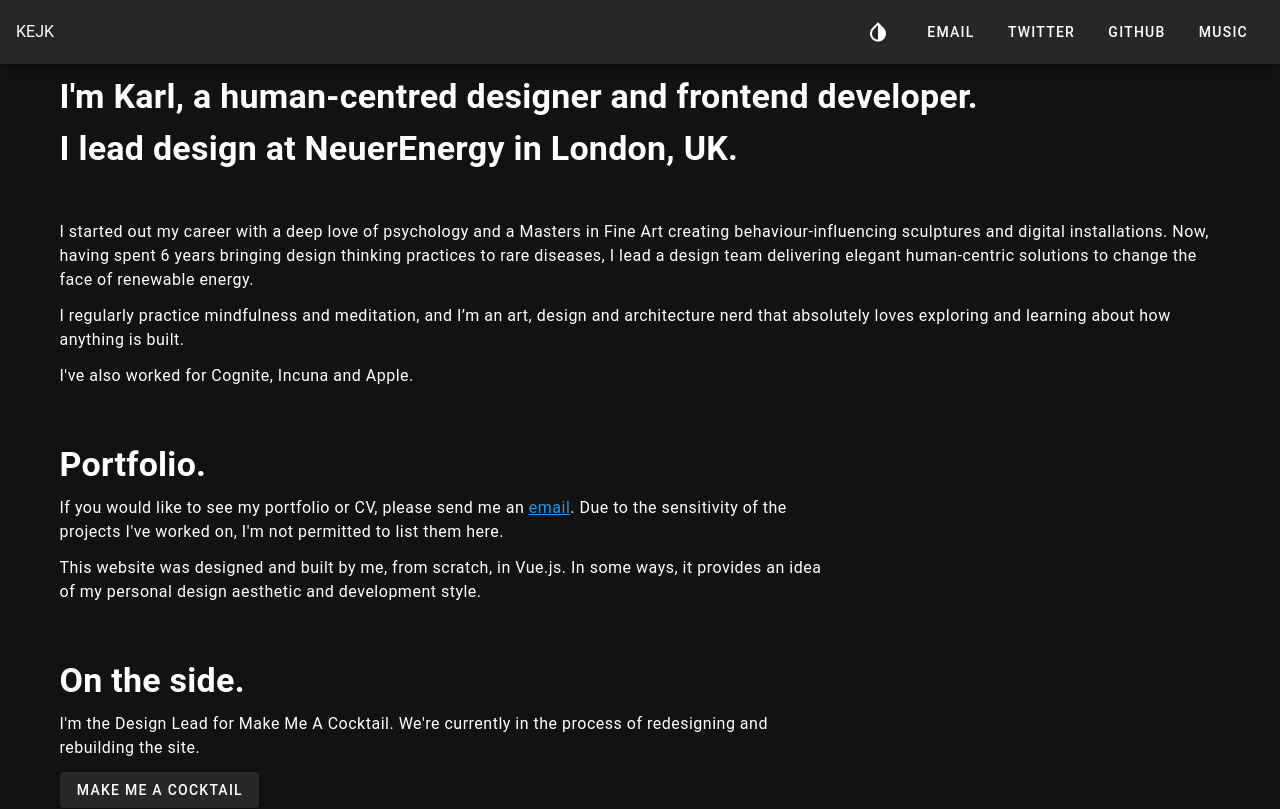
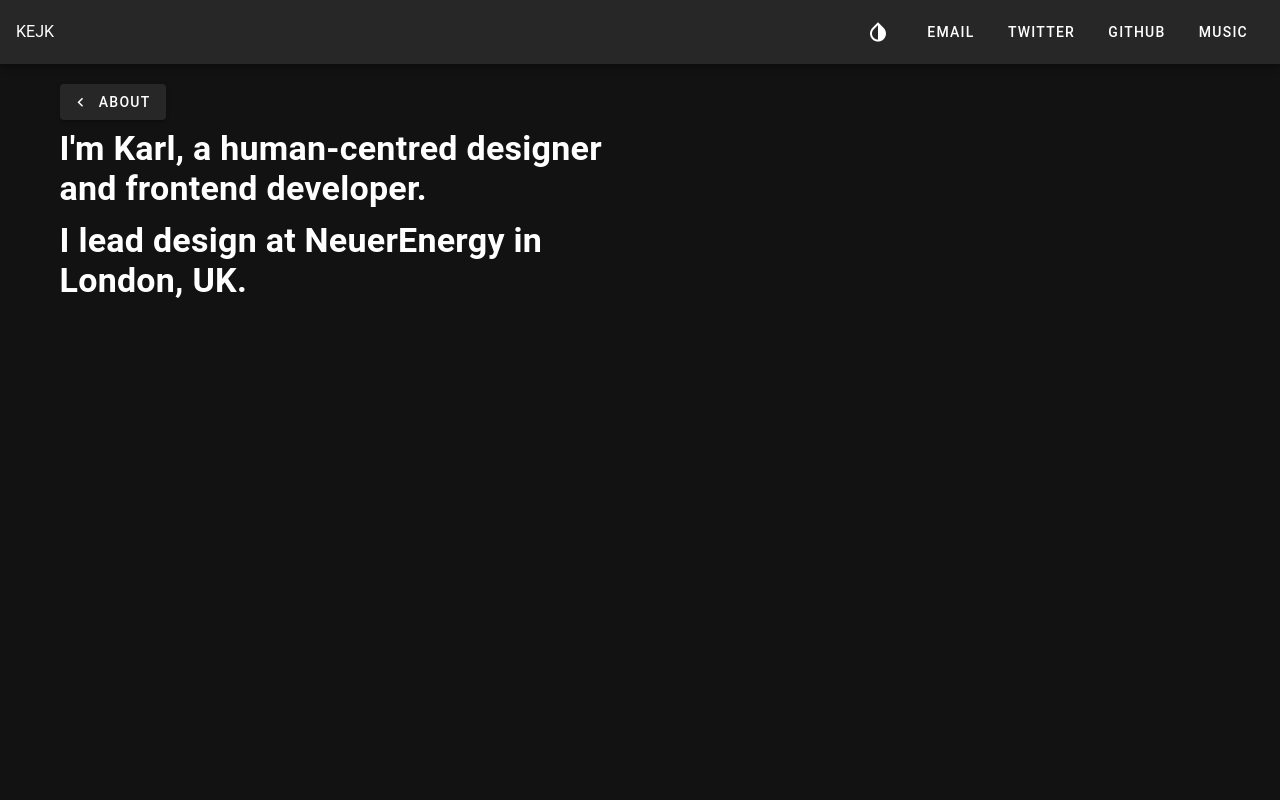
Before and after one commit to kemiljk/kejk_vue_rebuild, a Vue app: page /uses in a window 1280 px wide. Shown: the top 809 px of the page. Built offline with nearby package versions, Linux system fonts and the light colour scheme.

Commit message:
Added in proper page switching to load /uses page

```diff
--- a/src/App.vue
+++ b/src/App.vue
@@ -9,37 +9,42 @@
         <v-icon>mdi-invert-colors</v-icon>
       </v-btn>
       <v-btn href="mailto:hi@kejk.co" target="_blank" text>
-        <span>Email</span>
+        Email
       </v-btn>
       <v-btn href="https://www.twitter.com/_kejk" target="_blank" text>
-        <span>Twitter</span>
+        Twitter
       </v-btn>
-      <v-btn href="https://github.com/kemiljk" target="_blank" text>
-        <span>Github</span>
+      <v-btn href="https://github.com/kemiljk" target="_blank" text>Github
       </v-btn>
       <v-btn
         href="https://music.apple.com/gb/album/cornerstone/1300802348"
         target="_blank"
-        text
-
-      >
-        <span>Music</span>
+        text>Music
       </v-btn>
     </v-app-bar>
-
     <v-content>
-      <About />
+      <router-view></router-view>
     </v-content>
   </v-app>
 </template>
 
 <script>
-import About from "./components/About";
 
 export default {
   name: "App",
-  components: {
-    About
+  data() {
+		return {
+			links: [
+				{
+					label: 'About',
+					url: '/'
+				},
+				{
+					label: 'Uses',
+					url: '/uses'
+        }
+      ]
+    }
   },
   methods: {
     toggleTheme() {
@@ -47,8 +52,6 @@ export default {
       this.image
     }
   },
-  data: () => ({
-    //
-  })
 };
+
 </script>
--- a/src/router/index.js
+++ b/src/router/index.js
@@ -1,10 +1,14 @@
-/* import Vue from 'vue'
+import Vue from 'vue'
 import VueRouter from 'vue-router'
-import Uses from '../views/Uses.vue'
 
 Vue.use(VueRouter)
 
 const routes = [
+  {
+    path: '/',
+    name: 'About',
+    component: () => import('../views/About.vue')
+  },
   {
     path: '/uses',
     name: 'Uses',
@@ -18,4 +22,4 @@ const router = new VueRouter({
   routes
 })
 
-export default router */
+export default router
--- a/src/components/About.vue
+++ b/src/views/About.vue
@@ -3,25 +3,25 @@
     <v-row class="text-left">
       <v-col class="mb-4" cols="12">
         <h1
-          class="display-1 font-weight-bold mb-3"
+          class="display-1 font-weight-bold mb-3" aria-label="intro to Karl"
         >I'm Karl, a human-centred designer and frontend developer.</h1>
         <h1 class="display-1 font-weight-bold mb-3">I lead design at NeuerEnergy in London, UK.</h1>
       </v-col>
 
       <v-col class="mb-5" cols="12">
-        <p class="body-1 mb-3">
+        <p class="body-1 mb-3" aria-label="about Karl">
           I started out my career with a deep love of psychology and a Masters in Fine Art creating behaviour-influencing sculptures and digital installations.
           Now, having spent 6 years bringing design thinking practices to rare diseases, I lead a design team delivering elegant human-centric solutions to change the face of renewable energy.
         </p>
         <p
           class="body-1 mb-3"
         >I regularly practice mindfulness and meditation, and I’m an art, design and architecture nerd that absolutely loves exploring and learning about how anything is built.</p>
-        <p class="body-1 mb-3">I've also worked for Cognite, Incuna and Apple.</p>
+        <p class="body-1 mb-3">I've also worked for <a href="https://www.cognite.co">Cognite</a>, Incuna and <a href="https://www.apple.com/retail/">Apple</a>.</p>
       </v-col>
     </v-row>
     <v-row>
       <v-col class="mb-5" cols="12" md="8">
-        <h1 class="display-1 font-weight-bold mb-3">
+        <h1 class="display-1 font-weight-bold mb-3" aria-label="portfolio content">
           Portfolio.
         </h1>
         <p class="body-1 mb-3">
@@ -33,7 +33,7 @@
       </v-col>
     </v-row>
     <v-row>
-      <v-col class="mb-5" cols="12" md="8">
+      <v-col class="mb-5" cols="12" md="8" aria-label="Karl's other interests">
         <h1 class="display-1 font-weight-bold mb-3">
           On the side.
         </h1>
@@ -51,13 +51,20 @@
     </v-row>
     <v-row>
       <v-col class="mb-5" cols="12" md="8">
-        <h1 class="display-1 font-weight-bold mb-3">
+        <h1 class="display-1 font-weight-bold mb-3" aria-label="Karl's tech setup">
           Uses.
         </h1>
         <p class="body-1 mb-3">
           If you want to see the hardware and software I use on a daily basis to get work done, you can check it out.
         </p>
-        <!-- <Uses /> -->
+        <v-btn
+          v-for="link in links"
+					:key="`${link.label}--page-link`"
+					class="my-2"
+					:to="link.url"
+				>
+					{{ link.label }}
+        </v-btn>
       </v-col>
     </v-row>
     <!-- <v-row>
@@ -74,16 +81,19 @@
 </template>
 
 <script>
-/* import Links from "./Links"; */
 
 export default {
   name: "About",
-  /* components: {
-    Links
-  }, */
 
-  data: () => ({
-    //
-  })
+  data () {
+    return {
+      links: [
+        {
+        label: 'Uses',
+        url: '/uses'
+        }
+      ]
+    }
+  }
 };
 </script>
--- a/src/views/Uses.vue
+++ b/src/views/Uses.vue
@@ -1,5 +1,13 @@
 <template>
   <v-container>
+      <v-btn
+          v-for="link in links"
+					:key="`${link.label}--page-link`"
+					class="my-2"
+					:to="link.url"
+				>
+					<v-icon left>mdi-chevron-left</v-icon>{{ link.label }}
+        </v-btn>
     <v-row class="text-left">
       <v-col class="mb-4" cols="12" md="6">
         <h1
@@ -16,9 +24,16 @@
 export default {
     name: "Uses",
 
-    data: () => ({
-    //
-  })
+    data () {
+    return {
+      links: [
+        {
+        label: 'About',
+        url: '/'
+        }
+      ]
+    }
+  }
 };
 
 </script>
```
Also changed, not shown: src/components/Links.vue (deleted, +0 -19 lines), 6 other files (tests, documents, lock files or other folders).
